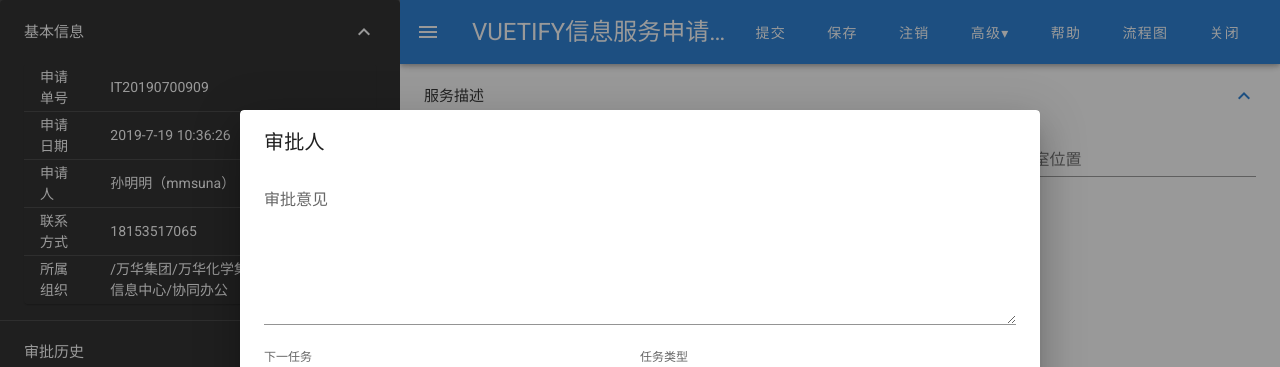
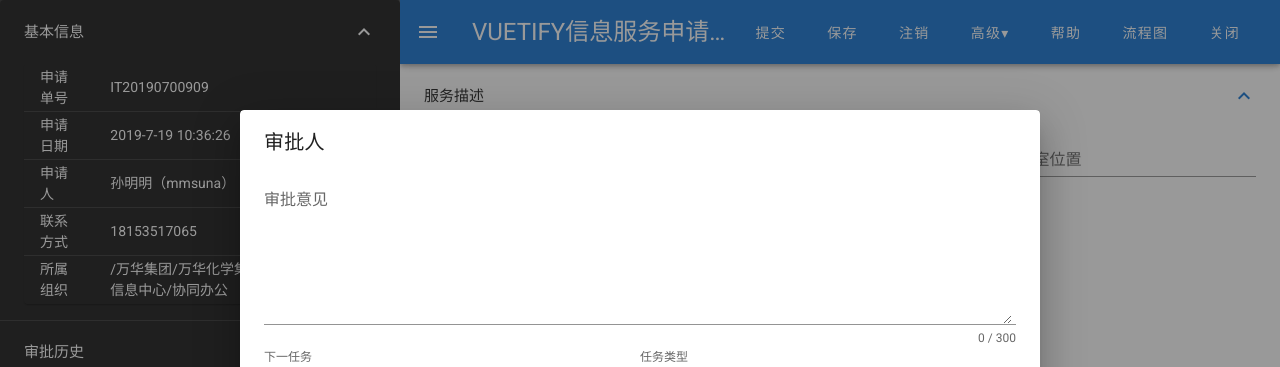
Before and after one commit to ebolavirus/VuetifyDemo, a Vue app: page / in a window 1280 px wide. Both pictures are taken after a click on the button "提交". Shown: the top 367 px of the page. Built offline with nearby package versions, Linux system fonts and the light colour scheme.

Commit message:
eee
Signed-off-by: jkjiao <jkjiao@whchem.com>

```diff
--- a/src/components/TopBar.vue
+++ b/src/components/TopBar.vue
@@ -43,7 +43,7 @@
         <v-card-text>
           <v-layout wrap>
             <v-flex xs12>
-              <v-textarea label="审批意见">同意</v-textarea>
+              <v-textarea label="审批意见" counter="300" clearable>同意</v-textarea>
             </v-flex>
             <v-flex xs6>
               <v-text-field label="下一任务" value="IT顾问评估"></v-text-field>
```
